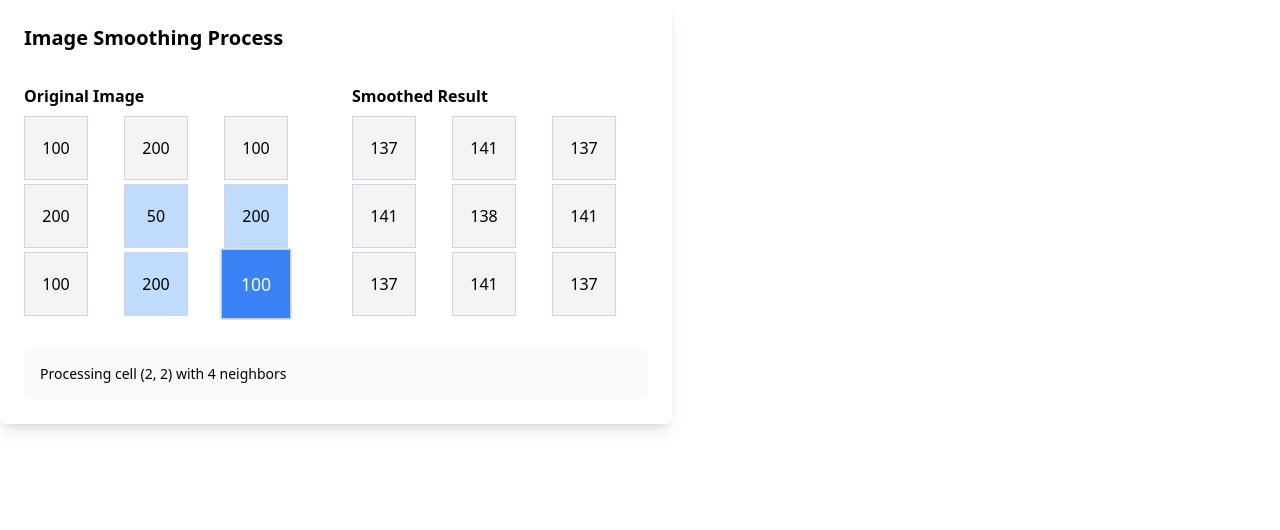
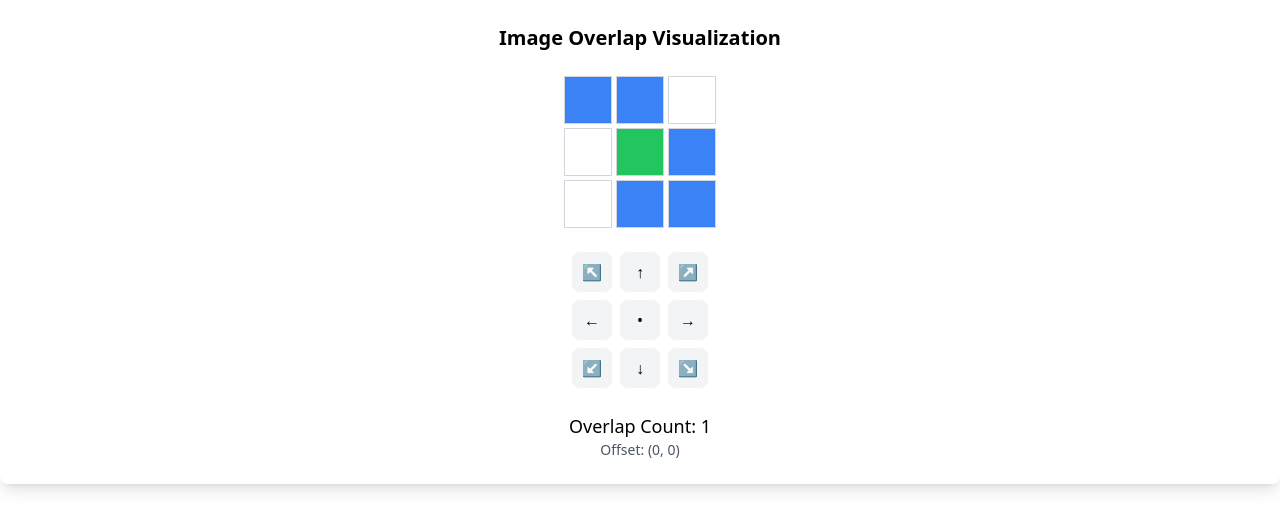
Before and after one commit to kartikjain007/DSA-Repository, a React (Create React App) app: page / in a window 1280 px wide. Shown: the top 530 px of the page. Built offline with nearby package versions, Linux system fonts and the light colour scheme.

Commit message:
Added Image-Overlap

```diff
--- a/src/App.js
+++ b/src/App.js
@@ -3,6 +3,7 @@ import "./App.css";
 import OverlapDetector from "./Repos/Circle-And-Overlapping";
 import OriginalArrayFinder from "./Repos/Double-Original-Array";
 import DutchFlagSortVisualizer from "./Repos/Dutch-National-Flag";
+import ImageOverlapVisualizer from "./Repos/Image-Overlap";
 import JosephusProblem from "./Repos/Josephus-Problem";
 import PangramChecker from "./Repos/Pangram-Checker";
 import RomanNumeralConverter from "./Repos/Roman-Numeral-Convertor";
@@ -11,7 +12,7 @@ import ImageSmoother from "./Repos/Smooth-Image";
 // import HalvesComparison from "./Repos/Halves-Vowels-Comparison";
 
 function App() {
-  return <ImageSmoother />;
+  return <ImageOverlapVisualizer />;
 }
 
 export default App;
--- /dev/null
+++ b/src/Repos/Image-Overlap.jsx
@@ -0,0 +1,148 @@
+import React, { useState, useEffect } from "react";
+
+const ImageOverlapVisualizer = () => {
+  const [img1] = useState([
+    [1, 1, 0],
+    [0, 1, 0],
+    [0, 1, 0],
+  ]);
+
+  const [img2] = useState([
+    [0, 0, 0],
+    [0, 1, 1],
+    [0, 0, 1],
+  ]);
+
+  const [position, setPosition] = useState({ x: 0, y: 0 });
+  const [overlap, setOverlap] = useState(0);
+
+  const calculateOverlap = () => {
+    let count = 0;
+    const n = img1.length;
+
+    for (let i = 0; i < n; i++) {
+      for (let j = 0; j < n; j++) {
+        const img2Row = i - position.y;
+        const img2Col = j - position.x;
+
+        if (img2Row >= 0 && img2Row < n && img2Col >= 0 && img2Col < n) {
+          if (img1[i][j] === 1 && img2[img2Row][img2Col] === 1) {
+            count++;
+          }
+        }
+      }
+    }
+    return count;
+  };
+
+  useEffect(() => {
+    setOverlap(calculateOverlap());
+  }, [position]);
+
+  const moveGrid = (dx, dy) => {
+    setPosition((prev) => ({
+      x: Math.min(Math.max(prev.x + dx, -2), 2),
+      y: Math.min(Math.max(prev.y + dy, -2), 2),
+    }));
+  };
+
+  const Cell = ({ filled, overlapped }) => (
+    <div
+      className={`
+      w-12 h-12 border border-gray-300 transition-all duration-200
+      ${filled ? "bg-blue-500" : "bg-white"}
+      ${overlapped ? "bg-green-500" : ""}
+    `}
+    />
+  );
+
+  const renderCombinedGrid = () => {
+    const n = img1.length;
+    const grid = Array(n)
+      .fill()
+      .map(() => Array(n).fill(null));
+
+    // Mark img1 cells
+    for (let i = 0; i < n; i++) {
+      for (let j = 0; j < n; j++) {
+        grid[i][j] = {
+          img1: img1[i][j] === 1,
+          img2: false,
+          overlapped: false,
+        };
+      }
+    }
+
+    // Mark img2 cells and overlaps
+    for (let i = 0; i < n; i++) {
+      for (let j = 0; j < n; j++) {
+        const img2Row = i - position.y;
+        const img2Col = j - position.x;
+
+        if (img2Row >= 0 && img2Row < n && img2Col >= 0 && img2Col < n) {
+          if (img2[img2Row][img2Col] === 1) {
+            if (grid[i][j].img1) {
+              grid[i][j].overlapped = true;
+            }
+            grid[i][j].img2 = true;
+          }
+        }
+      }
+    }
+
+    return (
+      <div className="grid grid-cols-3 gap-1">
+        {grid.map((row, i) =>
+          row.map((cell, j) => (
+            <Cell
+              key={`${i}-${j}`}
+              filled={cell.img1 || cell.img2}
+              overlapped={cell.overlapped}
+            />
+          ))
+        )}
+      </div>
+    );
+  };
+
+  return (
+    <div className="p-6 bg-white rounded-lg shadow-lg">
+      <div className="flex flex-col items-center gap-6">
+        <div className="text-xl font-bold">Image Overlap Visualization</div>
+
+        {renderCombinedGrid()}
+
+        <div className="grid grid-cols-3 gap-2">
+          {[
+            ["↖", -1, -1],
+            ["↑", 0, -1],
+            ["↗", 1, -1],
+            ["←", -1, 0],
+            ["•", 0, 0],
+            ["→", 1, 0],
+            ["↙", -1, 1],
+            ["↓", 0, 1],
+            ["↘", 1, 1],
+          ].map(([arrow, dx, dy]) => (
+            <button
+              key={arrow}
+              onClick={() => moveGrid(dx, dy)}
+              className="w-10 h-10 bg-gray-100 hover:bg-gray-200 rounded-lg"
+            >
+              {arrow}
+            </button>
+          ))}
+        </div>
+
+        <div className="text-center">
+          <div className="text-lg">Overlap Count: {overlap}</div>
+          <div className="text-sm text-gray-600">
+            Offset: ({position.x}, {position.y})
+          </div>
+        </div>
+      </div>
+    </div>
+  );
+};
+
+export default ImageOverlapVisualizer;
```
